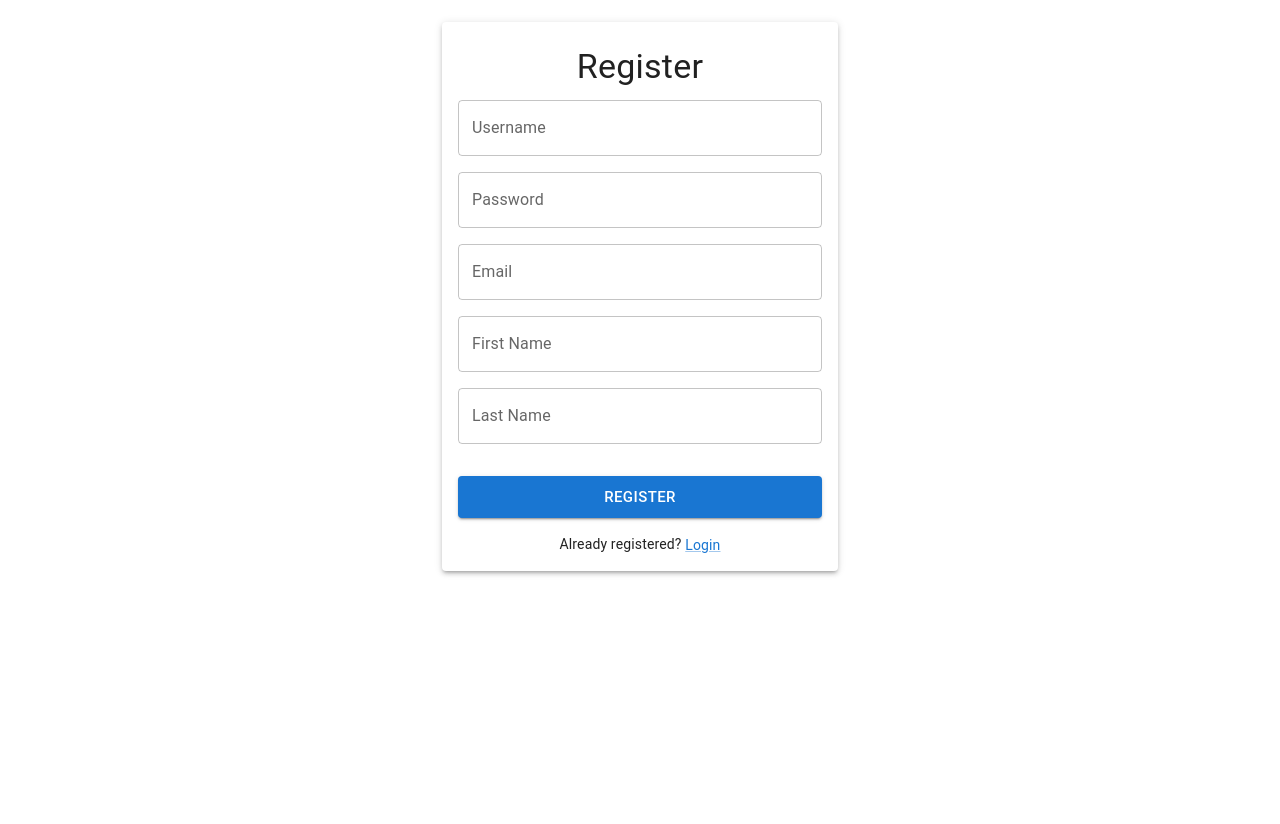
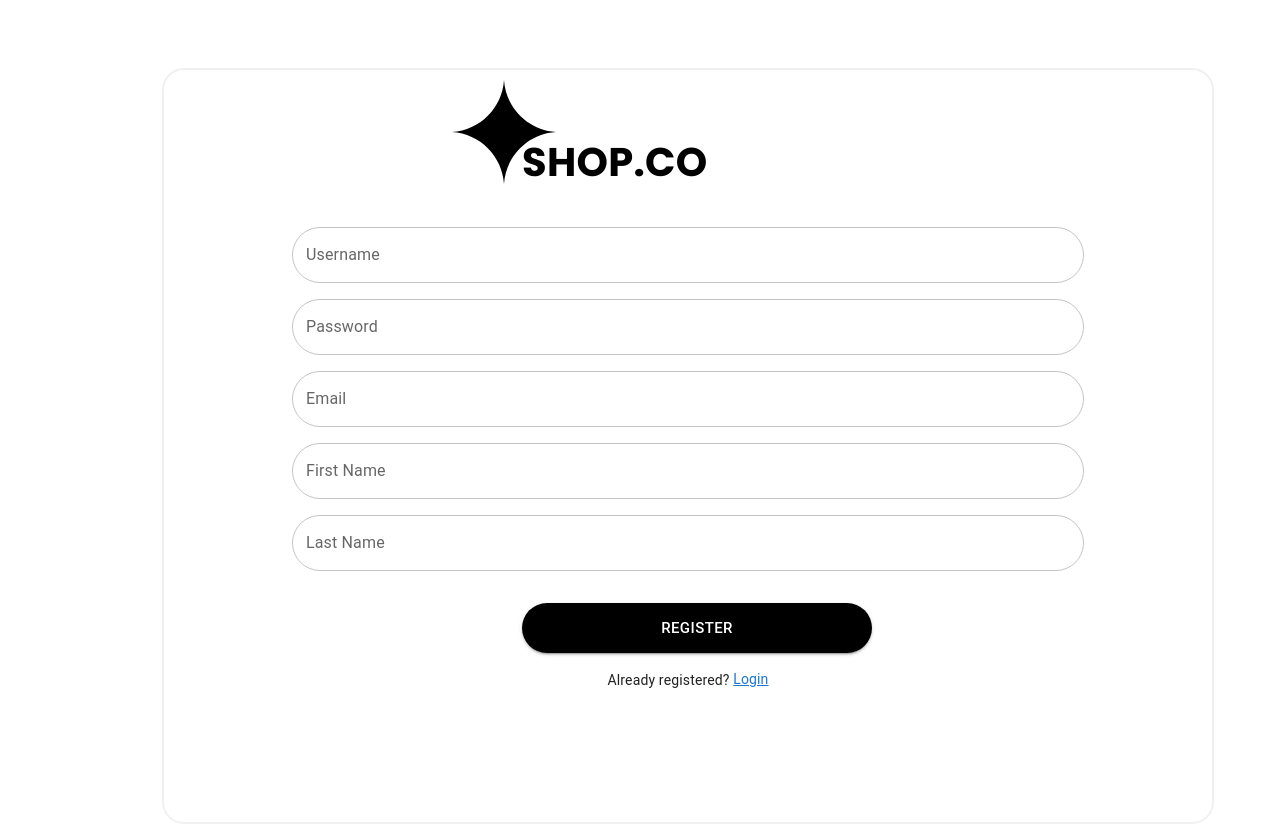
Before and after one commit to aakansha183/E-commerce, a React (Create React App) app: page /register in a window 1280 px wide. Before the commit the page ends 800 px from the top, so only its background shows below. Built offline with nearby package versions, Linux system fonts and the light colour scheme.

Commit message:
Login Signup

```diff
--- a/package.json
+++ b/package.json
@@ -7,7 +7,7 @@
     "@emotion/styled": "^11.13.0",
     "@hookform/resolvers": "^3.9.0",
     "@mui/icons-material": "^6.0.1",
-    "@mui/material": "^6.0.1",
+    "@mui/material": "^6.0.2",
     "@reduxjs/toolkit": "^2.2.7",
     "@testing-library/jest-dom": "^5.17.0",
     "@testing-library/react": "^13.4.0",
--- /dev/null
+++ b/src/Assests/ImagesData/StarIcon.tsx
@@ -0,0 +1,8 @@
+import React from "react";
+const StarIcon : React.FC = () => (
+<svg width="124" height="104" viewBox="0 0 104 104" fill="none" xmlns="http://www.w3.org/2000/svg">
+<path d="M52 0C53.7654 27.955 76.0448 50.2347 104 52C76.0448 53.7654 53.7654 76.0448 52 104C50.2347 76.0448 27.955 53.7654 0 52C27.955 50.2347 50.2347 27.955 52 0Z" fill="black"/>
+</svg>
+
+);
+export default StarIcon;
--- a/src/CommonComponents/TopHeader.tsx
+++ b/src/CommonComponents/TopHeader.tsx
@@ -2,10 +2,10 @@ import React, { useState } from "react";
 import { Box, Container, Typography, IconButton } from "@mui/material";
 import { Link } from "react-router-dom";
 import CloseIcon from "@mui/icons-material/Close";
-import useAuth from "../Hooks/UseAuth"; // Adjust the path as needed
+import useAuth from "../Hooks/UseAuth";
 
 const TopHeader: React.FC = () => {
-  const { currentUser } = useAuth(); // Get currentUser from auth hook
+  const { currentUser } = useAuth();
   const [isVisible, setIsVisible] = useState(true);
 
   const handleClose = () => {
--- a/src/Pages/PageHome/Components/BrandHeader.tsx
+++ b/src/Pages/PageHome/Components/BrandHeader.tsx
@@ -16,7 +16,7 @@ const BrandBar: React.FC = () => {
       alignItems: 'center',
       backgroundColor: 'black',
       padding: '10px 0',
-      height:'80px',
+      height:'100px',
       marginTop:-10,
     }}
   >
--- a/src/Pages/PageHome/Components/Testimonials.tsx
+++ b/src/Pages/PageHome/Components/Testimonials.tsx
@@ -83,9 +83,10 @@ const Testimonials: React.FC = () => {
               width:'500px',
               height:'240px',
               flexShrink: 0,
-              borderRadius: '25px',
+              borderRadius: '20px',
               transition: 'all 0.3s ease',
-              borderColor:'black',
+             border:'solid 1px #C8C8C8',
+
             }}
           >
             <CardContent>
--- a/src/Pages/PageLogin/Login.tsx
+++ b/src/Pages/PageLogin/Login.tsx
@@ -14,6 +14,7 @@ import { useFormik, FormikErrors } from "formik";
 import { LoginFormValues } from "./Utils/Interfaces/LoginInterfaces";
 import { validationSchemaLogin } from "./Utils/Validation/LoginValidation";
 import useAuth from "../../Hooks/UseAuth";
+import StarIcon from "../../Assests/ImagesData/StarIcon";
 
 const Login: React.FC = () => {
   const { login } = useAuth();
@@ -61,14 +62,38 @@ const Login: React.FC = () => {
 
   return (
     <Container maxWidth="xs">
-      <Paper elevation={3} style={{ padding: "16px", marginTop: "50px" }}>
+      <Box
+      sx = {{
+        marginTop:'80px',
+        marginBottom:'-250px'
+      }}
 
+      >
+        <StarIcon/>
+        </Box>
+      <Paper
+       sx={{
+        boxShadow: 0,
+        border: 'solid 2px #f0f0f0',
+        padding: "128px",
+        marginTop: "130px",
+        height: "auto",
+        maxHeight: "90vh",
+        width:'200%',
+        borderRadius:'22px',
+        marginLeft:'-280px',
+        backgroundColor:'#ffffff'
 
+      }}>
+           <Typography
 
+         variant="h4"
+         gutterBottom
+         sx={{ marginBottom:'40px',flexGrow: 1, color: '#000000', fontSize: '40px', fontWeight: 'bold', fontFamily: 'Poppins',marginTop:'-60px',marginLeft:'230px' }}
 
-          <Typography variant="h4" gutterBottom align="center" sx={{ marginTop: "8px" }}>
-            Login
-          </Typography>
+       >
+         SHOP.CO
+       </Typography>
           <form onSubmit={formik.handleSubmit}>
             <Grid container spacing={2} justifyContent="center">
               <Grid item xs={12}>
@@ -83,6 +108,11 @@ const Login: React.FC = () => {
                   onBlur={formik.handleBlur}
                   error={formik.touched.username && Boolean(formik.errors.username)}
                   helperText={formik.touched.username && formik.errors.username}
+                  InputProps={{
+                    style:{
+                    borderRadius: "28px",
+                  }
+                  }}
                 />
               </Grid>
               <Grid item xs={12}>
@@ -98,6 +128,11 @@ const Login: React.FC = () => {
                   onBlur={formik.handleBlur}
                   error={formik.touched.password && Boolean(formik.errors.password)}
                   helperText={formik.touched.password && formik.errors.password}
+                  InputProps={{
+                    style:{
+                    borderRadius: "28px",
+                  }
+                  }}
                 />
               </Grid>
               <Grid item xs={12}>
@@ -109,6 +144,13 @@ const Login: React.FC = () => {
                   size="large"
                   style={{ marginTop: "1rem" }}
                   disabled={formik.isSubmitting}
+                  sx= {{
+                    backgroundColor:'#000000',
+                    borderRadius:'40px',
+                    width:'350px',
+                    marginLeft:'230px',
+                    height:'50px'
+                  }}
                 >
                   Login
                 </Button>
@@ -129,6 +171,7 @@ const Login: React.FC = () => {
             </Grid>
           </Grid>
       </Paper>
+
     </Container>
   );
 };
--- a/src/Pages/PageProductDetails/Components/ComponentProductCard.tsx
+++ b/src/Pages/PageProductDetails/Components/ComponentProductCard.tsx
@@ -1,5 +1,5 @@
 import React from 'react';
-import { Box, Typography, Grid, Button } from '@mui/material';
+import { Box, Typography, Button,Grid } from '@mui/material';
 import { useNavigate } from 'react-router-dom';
 import { Rating } from '@mui/material';
 import BlueTshirt from '../../../Assests/Images/BlueShirt.png';
@@ -62,7 +62,7 @@ const SuggestedProducts: React.FC = () => {
   };
 
   return (
-    <Box id="newarrivals" sx={{ textAlign: 'center', mt: 4, padding: '40px 150px', marginRight: 8 }}>
+    <Box  sx={{ textAlign: 'center', mt: 4, padding: '40px 50px', marginRight: 8 }}>
       <Typography
         variant="h4"
         sx={{ fontWeight: '700', fontSize: '48px', lineHeight: '57.6px', fontFamily: 'Poppins', marginBottom: '20px' }}
--- a/src/Pages/PageProductDetails/Components/ComponentReviews.tsx
+++ b/src/Pages/PageProductDetails/Components/ComponentReviews.tsx
@@ -61,8 +61,8 @@ const ReviewsList: React.FC<ReviewsListProps> = ({ reviews }) => {
       </Grid>
       {visibleCount < sortedReviews.length && (
         <Box display="flex" justifyContent="center" marginTop={2}>
-          <Button variant="outlined" onClick={handleLoadMore}>
-            Load More Reviews
+          <Button variant="outlined" sx = {{width:'250px',height:'52px',borderRadius:'62px',borderColor: '#D3D3D3'}}onClick={handleLoadMore}>
+            <Typography sx = {{fontWeight:'500',fontSize:'16px',lineHeight:'21.6px',color:'#000000',fontFamily:'Poppins'}}>Load More Reviews</Typography>
           </Button>
         </Box>
       )}
--- a/src/Pages/PageSignup/Signup.tsx
+++ b/src/Pages/PageSignup/Signup.tsx
@@ -15,6 +15,7 @@ import useAuth from "../../Hooks/UseAuth";
 import { User } from "../PageLogin/Utils/Interfaces/LoginInterfaces";
 import {FormData} from '../PageSignup/Interfaces/SignupInterfaces'
 import { validationSchemaRegister } from "./ValidationSchemaSignup/SignupValidation";
+import StarIcon from "../../Assests/ImagesData/StarIcon";
 const Register: React.FC = () => {
   const { register: registerUser } = useAuth();
   const navigate = useNavigate();
@@ -51,25 +52,43 @@ const Register: React.FC = () => {
   };
 
   return (
+
     <Container maxWidth="xs">
+      <Box sx = {{
+        marginTop:'80px',
+        marginBottom:'-250px'
+      }}>
+       <StarIcon/>
+       </Box>
       <Paper
-        elevation={3}
-        style={{
-          padding: "16px",
-          marginTop: "22px",
+
+        sx={{
+          boxShadow: 0,
+          border: 'solid 2px #f0f0f0',
+          padding: "128px",
+          marginTop: "130px",
           height: "auto",
           maxHeight: "90vh",
+          width:'200%',
+          borderRadius:'22px',
+          marginLeft:'-280px',
+          backgroundColor:'#ffffff'
+
         }}
       >
 
           <Typography
+
             variant="h4"
             gutterBottom
-            align="center"
-            sx={{ marginTop: "8px" }}
+            sx={{ marginBottom:'40px',flexGrow: 1, color: '#000000', fontSize: '40px', fontWeight: 'bold', fontFamily: 'Poppins',marginTop:'-60px',marginLeft:'230px' }}
+
           >
-            Register
+            SHOP.CO
           </Typography>
+
+
+
           <form onSubmit={handleSubmit(onSubmit)} style={{ width: "100%" }}>
             <Grid container spacing={2}>
               <Grid item xs={12}>
@@ -81,6 +100,11 @@ const Register: React.FC = () => {
                   {...register("username")}
                   error={!!errors.username}
                   helperText={errors.username?.message}
+                  InputProps={{
+                    style:{
+                    borderRadius: "28px",
+                  }
+                  }}
                 />
               </Grid>
               <Grid item xs={12}>
@@ -93,6 +117,11 @@ const Register: React.FC = () => {
                   {...register("password")}
                   error={!!errors.password}
                   helperText={errors.password?.message}
+                  InputProps={{
+                    style:{
+                    borderRadius: "28px",
+                  }
+                }}
                 />
               </Grid>
               <Grid item xs={12}>
@@ -104,6 +133,11 @@ const Register: React.FC = () => {
                   {...register("email")}
                   error={!!errors.email}
                   helperText={errors.email?.message}
+                  InputProps={{
+                    style:{
+                    borderRadius: "28px",
+                  }
+                }}
                 />
               </Grid>
               <Grid item xs={12}>
@@ -115,6 +149,11 @@ const Register: React.FC = () => {
                   {...register("firstName")}
                   error={!!errors.firstName}
                   helperText={errors.firstName?.message}
+                  InputProps={{
+                    style:{
+                    borderRadius: "28px",
+                  }
+                }}
                 />
               </Grid>
               <Grid item xs={12}>
@@ -126,6 +165,12 @@ const Register: React.FC = () => {
                   {...register("lastName")}
                   error={!!errors.lastName}
                   helperText={errors.lastName?.message}
+                  InputProps={{
+                    style:{
+                    borderRadius: "28px",
+                    borderColor:'black',
+                  }
+                }}
                 />
               </Grid>
               <Grid item xs={12}>
@@ -136,7 +181,13 @@ const Register: React.FC = () => {
                   size="large"
                   style={{ marginTop: "1rem" }}
                   disabled={isSubmitting}
-
+                  sx= {{
+                    backgroundColor:'#000000',
+                    borderRadius:'40px',
+                    width:'350px',
+                    marginLeft:'230px',
+                    height:'50px'
+                  }}
                 >
                   Register
                 </Button>
@@ -159,7 +210,12 @@ const Register: React.FC = () => {
                 Already registered?{" "}
                 <Link
                   component="button"
-                  variant="body2"
+
+                  sx= {{
+
+                    textDecoration: "underline",
+                    marginBottom:'5px'
+                  }}
                   onClick={() => navigate("/login")}
                 >
                   Login
```
Also changed, not shown: src/Pages/PageHome/Components/BrowseDressStyle.tsx (+18 -3 lines), src/Pages/PageProductDetails/Components/ComponentProductTabs.tsx (+14 -6 lines), src/Assests/Images/StarIcon.svg (added), 1 other file (tests, documents, lock files or other folders).
